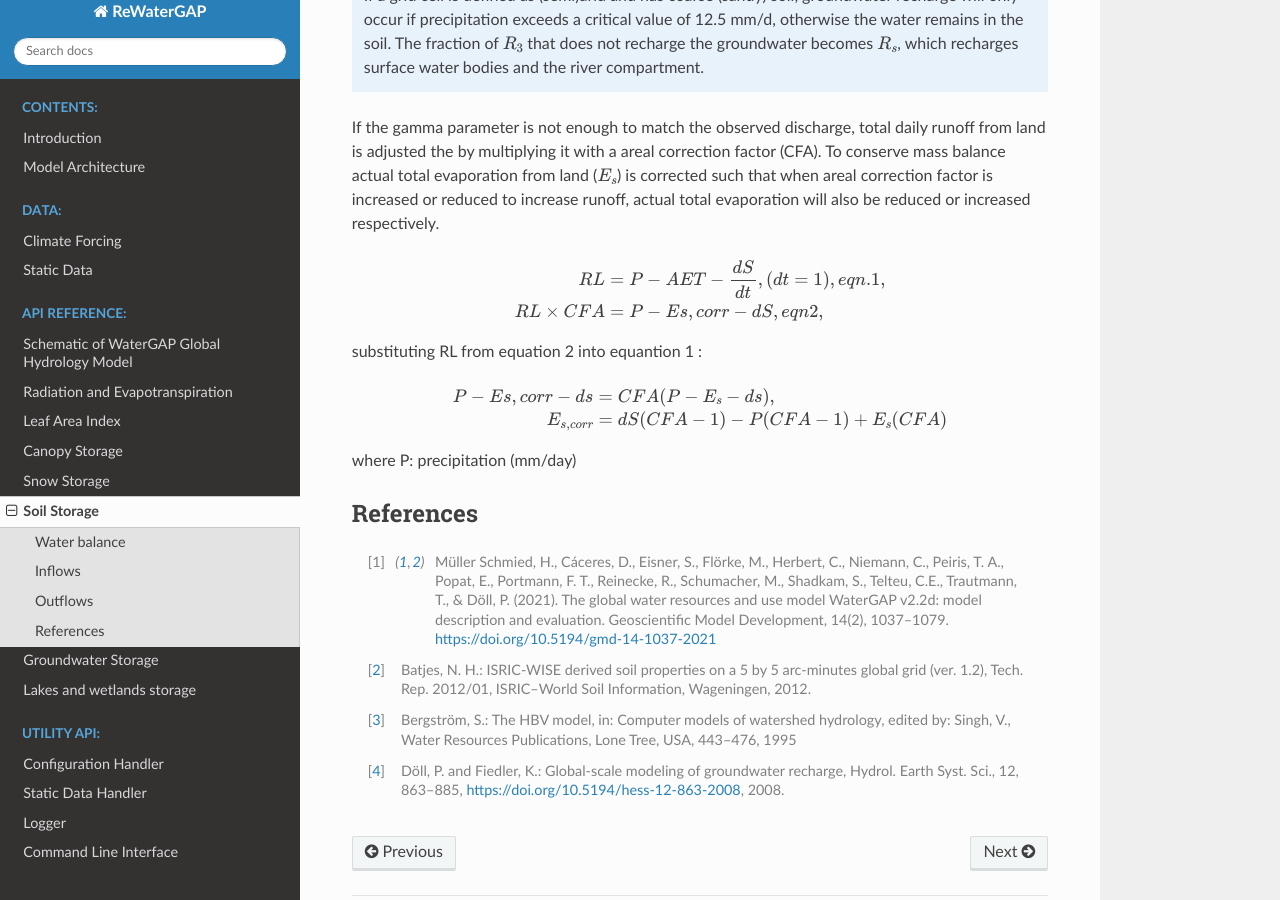
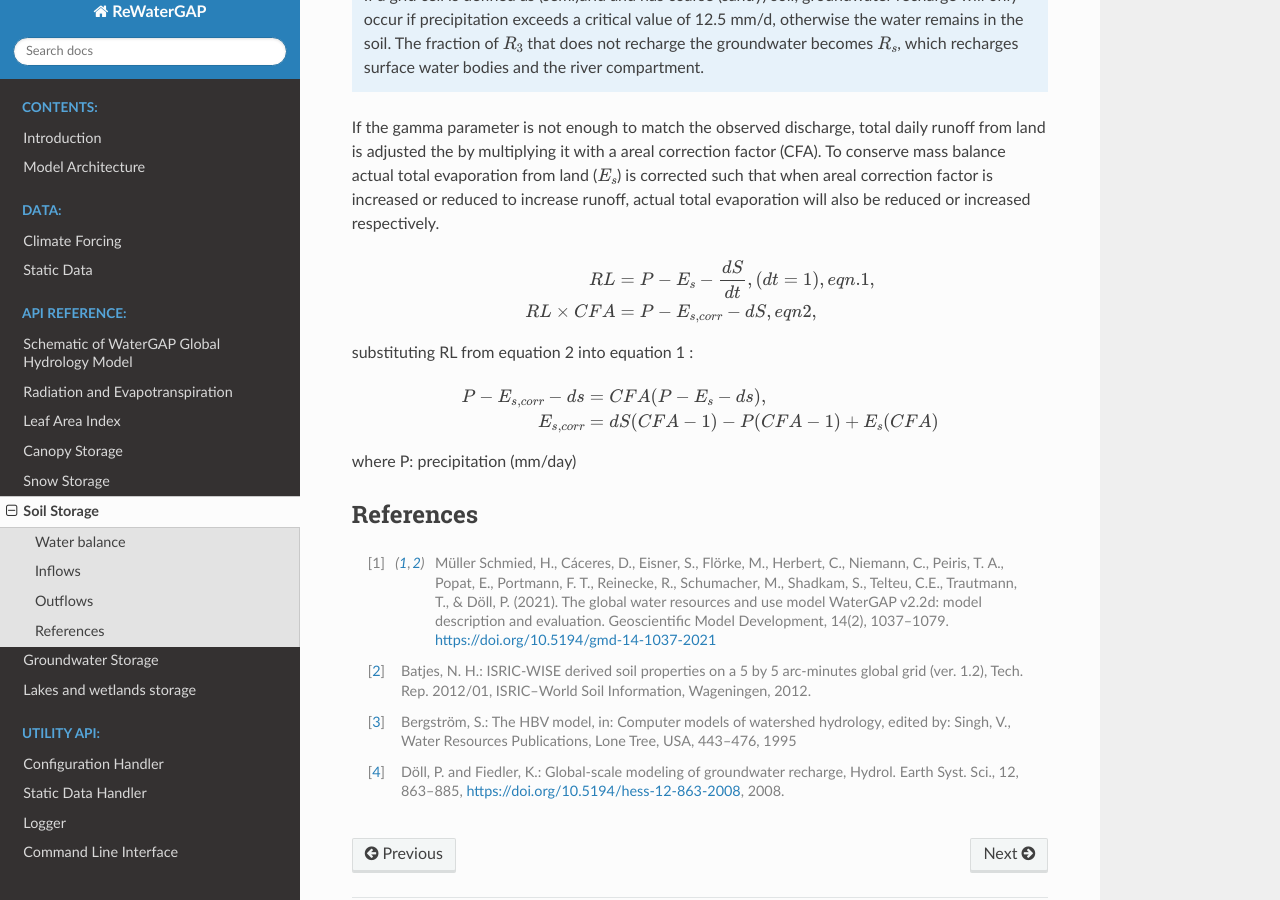
Before and after one commit to HydrologyFrankfurt/ReWaterGAP, a Sphinx documentation site: the page built from docs/api_docs/soilstorage.rst, in a window 1280 px wide and 900 px high, scrolled down 2597 px. Built offline with Sphinx 7.4.7 and the Read the Docs theme 2.0.0, drawn with Linux system fonts in a browser that asks for light colours.

Commit message:
Update soilstorage.rst

```diff
--- a/docs/api_docs/soilstorage.rst
+++ b/docs/api_docs/soilstorage.rst
@@ -120,11 +120,11 @@
 .. _corrected_evap:
 
 .. math::
-   RL &= P - AET - \frac{dS}{dt}, (dt=1), eqn.1, \\ RL \times CFA &= P - {E}{s,corr} - dS,eqn2,
+   RL &= P - E_s - \frac{dS}{dt}, (dt=1), eqn.1, \\ RL \times CFA &= P - {E}_{s,corr} - dS,eqn2,
 
-substituting RL from equation 2 into equantion 1 :
+substituting RL from equation 2 into equation 1 :
 
-.. math:: P - {E}{s,corr} - ds &= CFA (P - E_s - ds), \\ {E}_{s,corr} &= dS(CFA-1) - P(CFA-1) + E_s(CFA)
+.. math:: P - {E}_{s,corr} - ds &= CFA (P - E_s - ds), \\ {E}_{s,corr} &= dS(CFA-1) - P(CFA-1) + E_s(CFA)
 
 where P: precipitation (mm/day)
 
```
